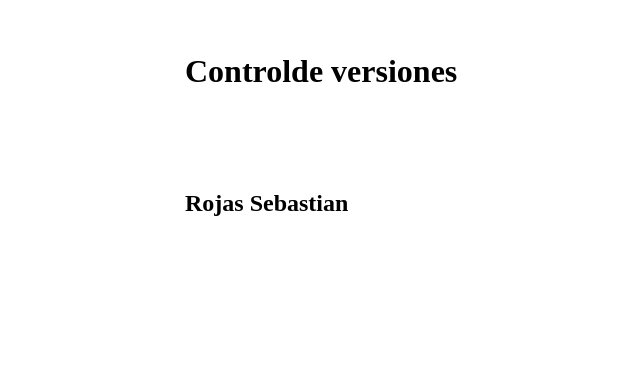
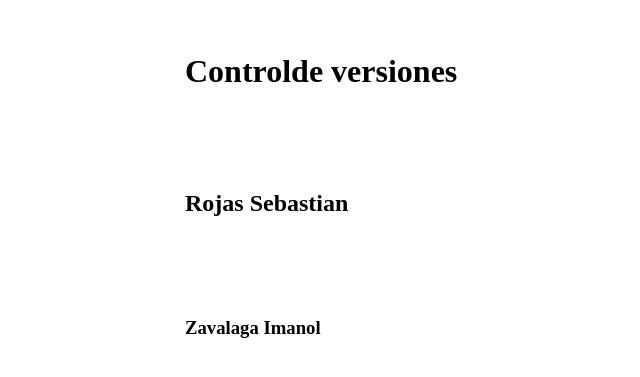
Before and after one commit to EnzoVargaSa/TP_SO_I4_EquipoX, a plain HTML site: page index.html in a window 1280 px wide. Shown: the part 147-524 px from the top of the page, without its empty margins (115-755 px from the left). Drawn offline with Linux system fonts and the light colour scheme.

Commit message:
h3 Names

```diff
--- a/index.html
+++ b/index.html
@@ -9,5 +9,6 @@
     <body>
         <h1>Controlde versiones</h1>
         <h2>Rojas Sebastian</h2>
+        <h3>Zavalaga Imanol</h3>
     </body>
 </html>
```
